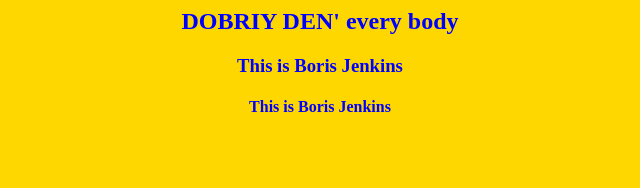
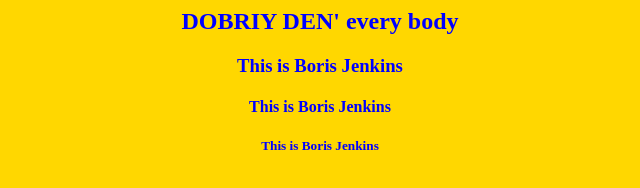
Before and after one commit to AmaterasuSempay/GIT-ACTIONS-test, a plain HTML site: page index.html in a window 1280 px wide. Shown: the whole page, without its empty margins (320-960 px from the left). Drawn offline with Linux system fonts and the light colour scheme.

Commit message:
Update index.html

```diff
--- a/index.html
+++ b/index.html
@@ -6,6 +6,8 @@
 <h3><font color=blue>This is Boris Jenkins</font></h3>
 
 <h4><font color=blue>This is Boris Jenkins</font></h4>
+
+<h5><font color=blue>This is Boris Jenkins</font></h5>
 </center>
 </body>
 </html>
```
